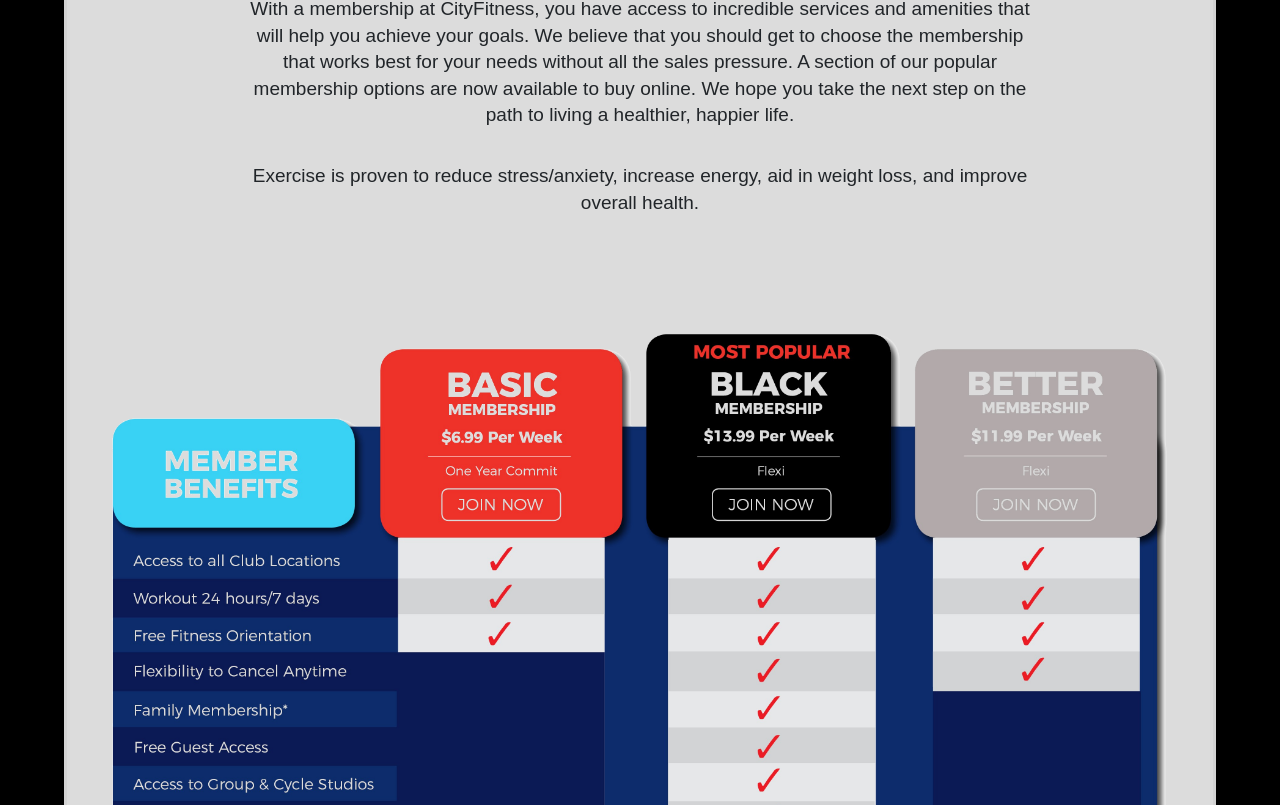
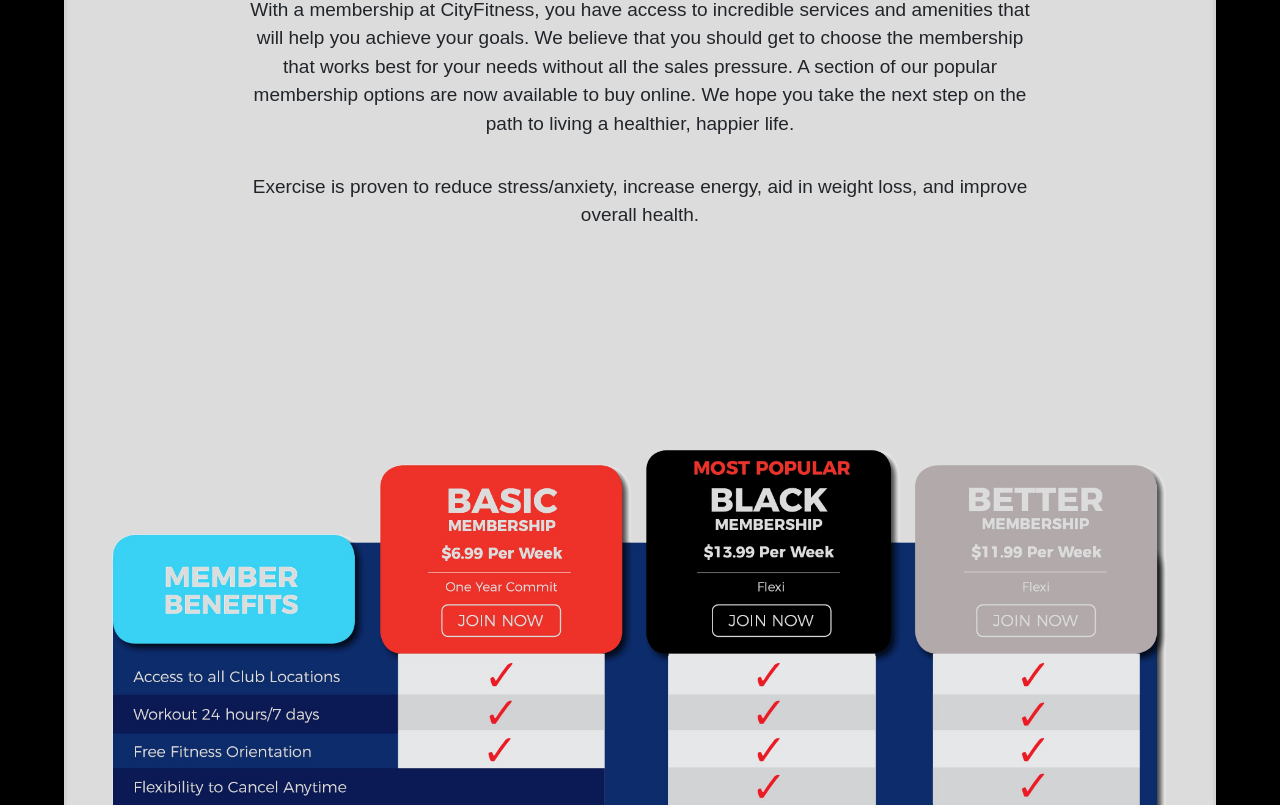
Before and after one commit to rkdgusdn9/BennyFitnessReact, a React (Create React App) app: page /memberships in a window 1280 px wide. Shown: the part 375-1180 px from the top of the page. Built offline with nearby package versions, Linux system fonts and the light colour scheme; the HTML template or start-up script is replaced by a standard one.

Commit message:
Relative css fix on membership page

```diff
--- a/src/assets/styles/member.scss
+++ b/src/assets/styles/member.scss
@@ -1,6 +1,4 @@
-
 .membership-container{
-        display: flex;
         background-color: black;
         padding-top: 5%;
         padding-bottom: 10%;
@@ -10,13 +8,11 @@
             background-color: #DCDCDC;
             flex-direction: column;
             height: auto;
-            width: 100%;
             display: flex;
             margin: auto;
             border: solid lightgrey;
             border-radius: 12px;
         }
-
 
     .membership__list-title{
         margin-top: 3%;
@@ -37,18 +33,17 @@
         text-align: center;
         margin: auto;
         font-family: 'proxima-nova',Sans-Serif;
-        line-height: 1.4;
+        line-height: 1.5;
 
 
     }
 
     .membership__back-ground{
-        margin-top: 5%;
         background-image: url("../../images/Member.png");
         background-repeat:no-repeat;
         background-size:contain;
         background-position:center;
-        height: 60vw;
+        height: 85vw;
     }
 
 }
```
